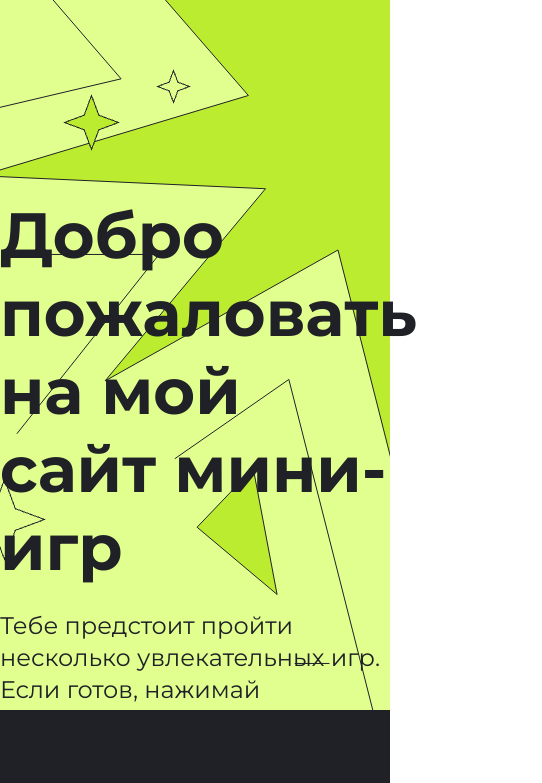
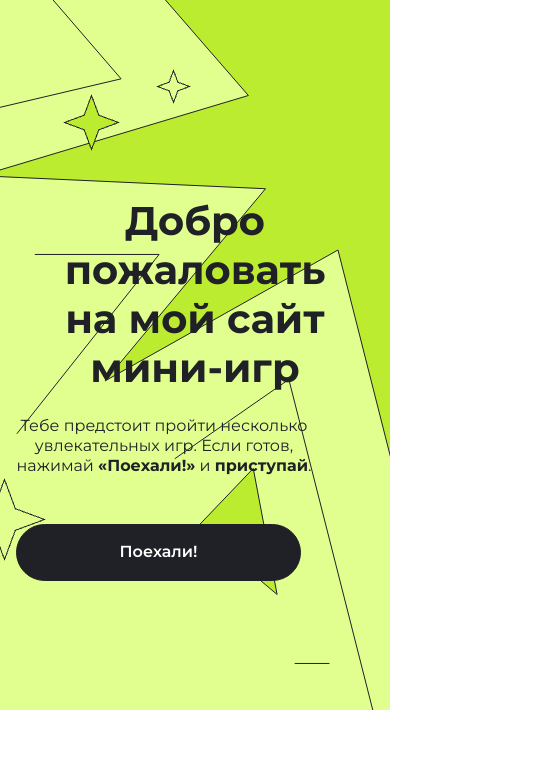
Before and after one commit to EvGus52/2-nd-course-hw, a plain HTML site: page index.html in a window 390 px wide. Shown: the top 783 px of the page, 542 px wide, since content can reach past the window. Drawn offline with Linux system fonts and the light colour scheme.

Commit message:
added styles header

```diff
--- a/_mobile.scss
+++ b/_mobile.scss
@@ -3,4 +3,35 @@
         padding-left: 16px;
         padding-right: 16px;
     }
+
+    .header {
+
+        &__text {
+            width: 296px;
+        }
+
+        &__link {
+            width: 285px;
+            font-size: 1rem;
+            text-align: center;
+        }
+    }
+    .title {
+        font-size: 2.5rem;
+        line-height: 49px;
+        text-align: center;
+    }
+
+    .text {
+        font-size: 1rem;
+        font-weight: 400;
+        line-height: 20px;
+        text-align: center;
+    }
+
+    .about-games {
+        display: none;
+    }
+
+
 }
--- a/index.html
+++ b/index.html
@@ -14,7 +14,7 @@
 <body>
     <header class="header center">
         <h1 class="header__title title">Добро пожаловать <br> на мой сайт мини-игр</h1>
-        <p class="header__text text">Тебе предстоит пройти несколько увлекательных игр.<br> Если готов, нажимай <strong>«Поехали!»</strong> и <strong>приступай</strong>.</p>
+        <p class="header__text text">Тебе предстоит пройти несколько увлекательных игр. Если готов, нажимай <strong>«Поехали!»</strong> и <strong>приступай</strong>.</p>
         <a href="#games-info" class="header__link">Поехали!</a>
     </header>
     <!-- <section class="scroll-bar">
--- a/style.scss
+++ b/style.scss
@@ -56,6 +56,7 @@ a {
     }
 
     &__text {
+        width: 720px;
         color: $color-text;
         margin-bottom: 48px;
     }
```
Also changed, not shown: style.css, 1 other file.
